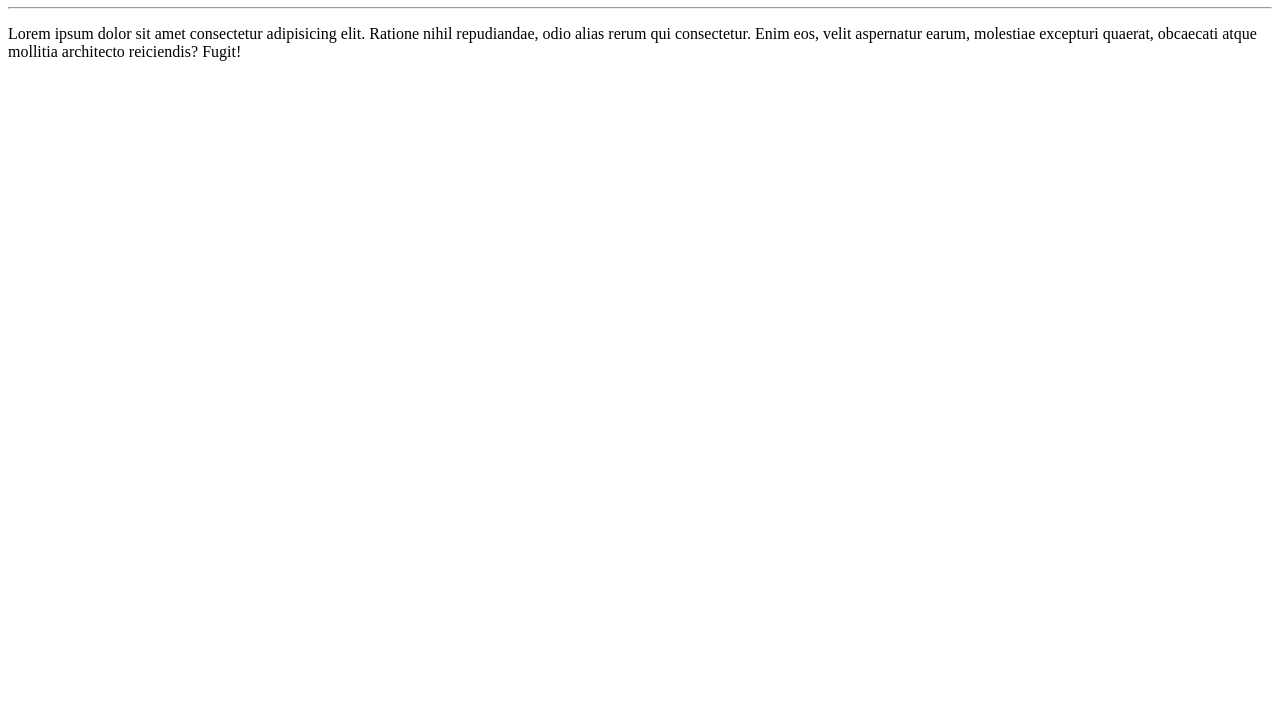
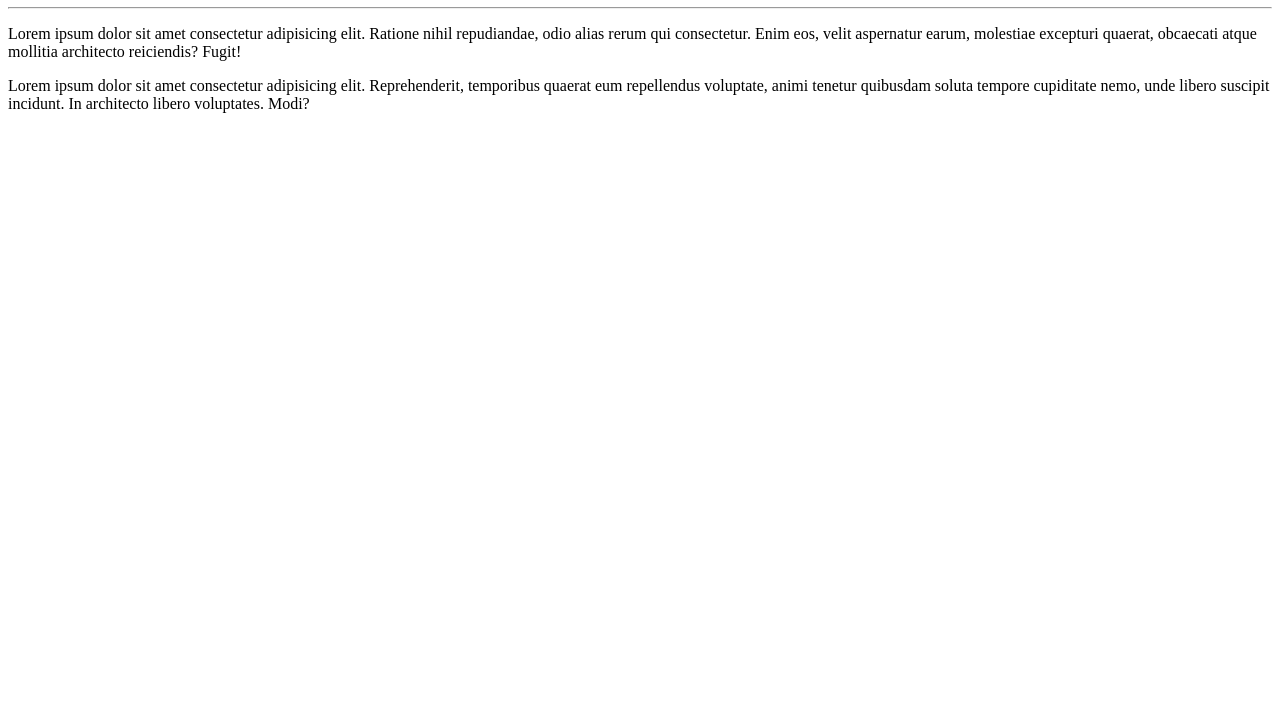
Before and after one commit to lucasabath/PrimeiroProjeto, a plain HTML site: page site/index.html in a window 1280 px wide. Shown: the part 73-800 px from the top of the page. Drawn offline with Linux system fonts and the light colour scheme.

Commit message:
add novo pragrafo

```diff
--- a/site/index.html
+++ b/site/index.html
@@ -9,5 +9,6 @@
     <h1>olá,mundo!</h1>
     <hr>
     <p>Lorem ipsum dolor sit amet consectetur adipisicing elit. Ratione nihil repudiandae, odio alias rerum qui consectetur. Enim eos, velit aspernatur earum, molestiae excepturi quaerat, obcaecati atque mollitia architecto reiciendis? Fugit!</p>
+    <p>Lorem ipsum dolor sit amet consectetur adipisicing elit. Reprehenderit, temporibus quaerat eum repellendus voluptate, animi tenetur quibusdam soluta tempore cupiditate nemo, unde libero suscipit incidunt. In architecto libero voluptates. Modi?</p>
 </body>
 </html>
```
